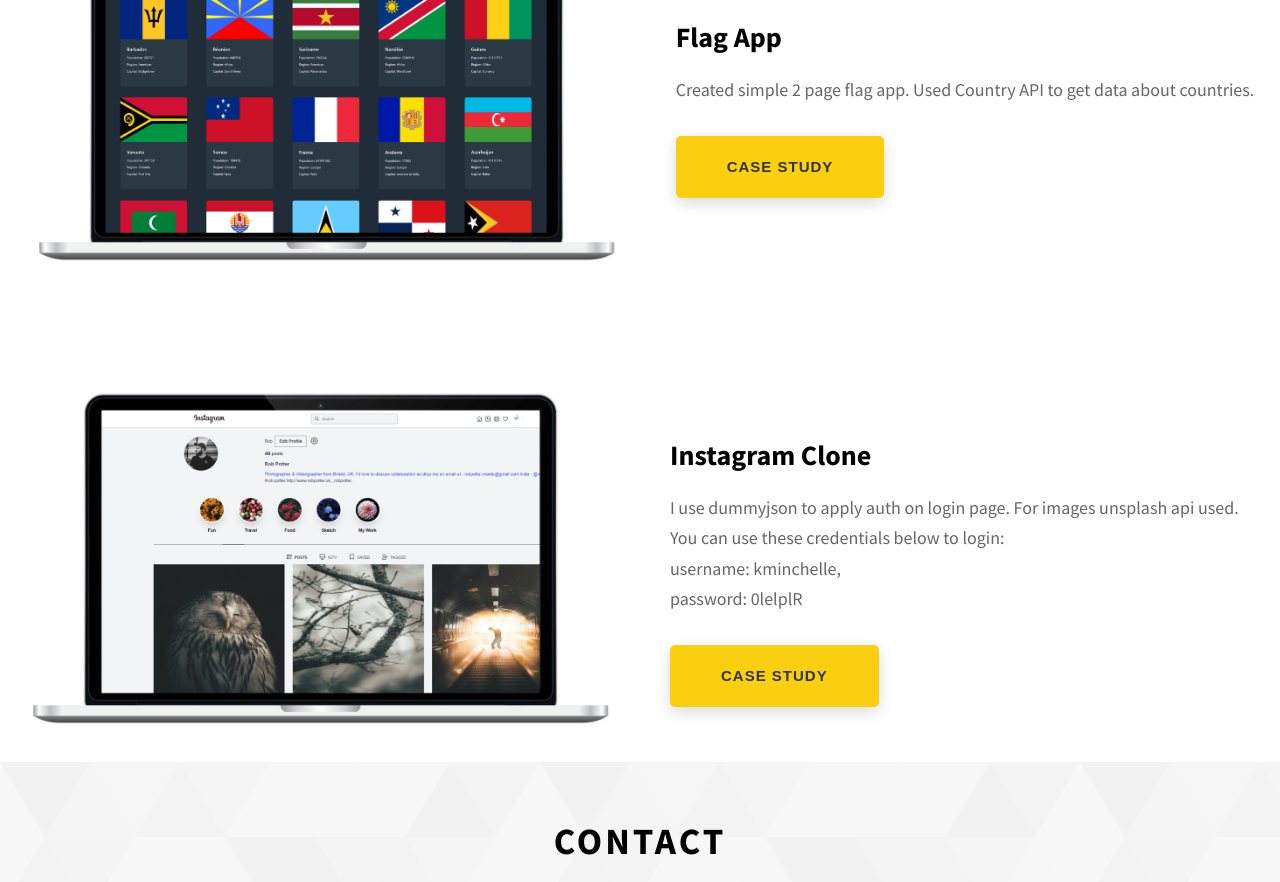
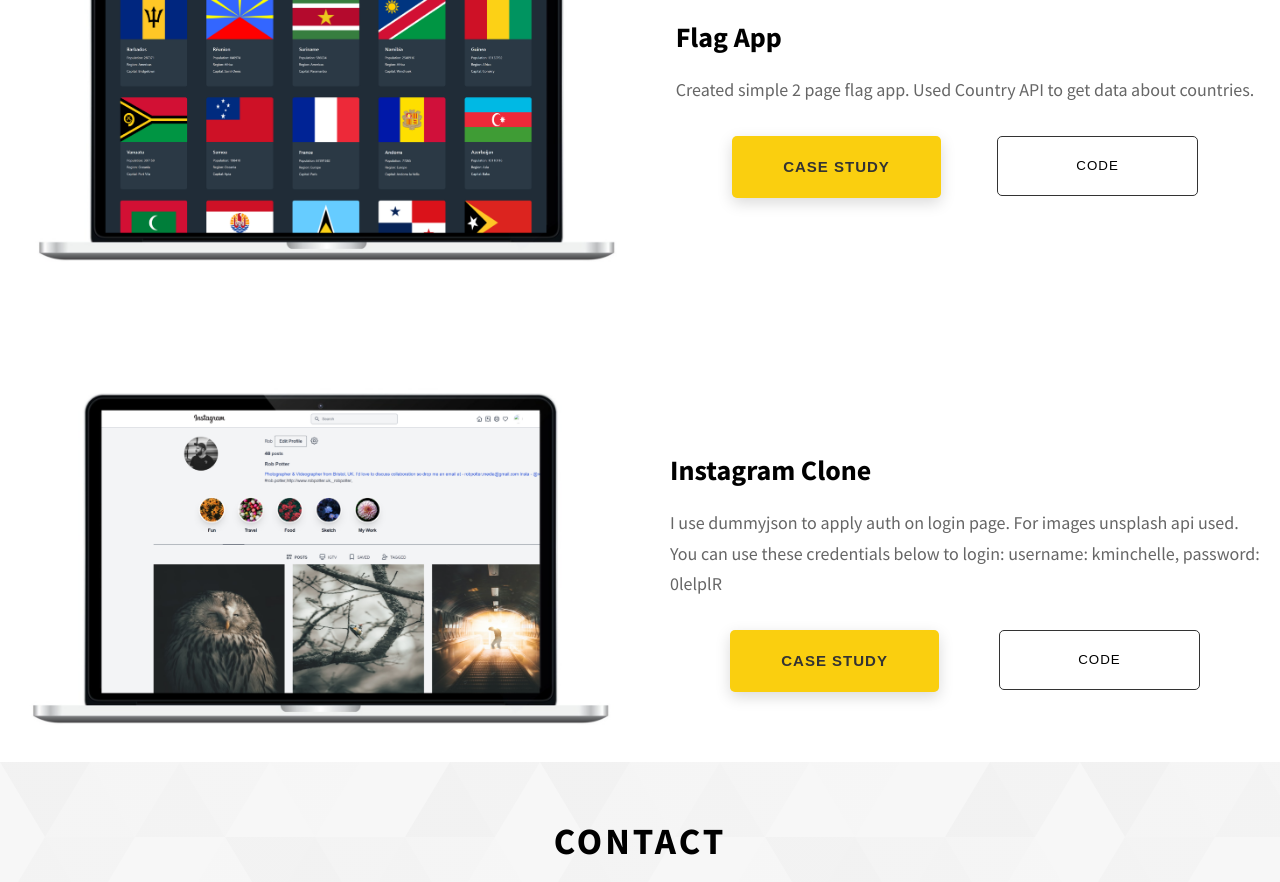
Before and after one commit to elchin-jafar/portfolio, a React (Vite) app: page / in a window 1280 px wide. Shown: the part 2240-3122 px from the top of the page. Built offline with nearby package versions, Linux system fonts and the light colour scheme.

Commit message:
add button for projects code

```diff
--- a/src/components/button/Button.jsx
+++ b/src/components/button/Button.jsx
@@ -4,13 +4,15 @@
 import "../../utils.css";
 
 function Button(props) {
-  const { large, mid, small, children } = props;
+  const { large, mid, small, outlined, children } = props;
   return (
     <button
-      className={clsx(`${classes["project-button"]}`, {
+      className={clsx({
+        [classes["project-button"]]: !outlined,
         small: small,
         mid: mid,
         large: large,
+        [classes.outlined]: outlined,
       })}
     >
       {children}
--- a/src/components/button/Button.module.css
+++ b/src/components/button/Button.module.css
@@ -18,3 +18,21 @@
   box-shadow: -7px 7px 20px 0 rgb(0 0 0 / 35%);
   transform: translate(3px, -3px);
 }
+
+.outlined {
+  border: 1px solid #333;
+  background-color: #fff;
+  padding: 1.4rem 7.8rem;
+  letter-spacing: 1px;
+  line-height: 3rem;
+  text-transform: uppercase;
+  cursor: pointer;
+  border-radius: 5px;
+  transition: transform, box-shadow;
+  transition-duration: 0.1s;
+}
+
+.outlined:hover {
+  box-shadow: -7px 7px 20px 0 rgb(0 0 0 / 35%);
+  transform: translate(3px, -3px);
+}
--- a/src/components/project-element/ProjectElement.jsx
+++ b/src/components/project-element/ProjectElement.jsx
@@ -1,7 +1,7 @@
 import classes from "./ProjectElement.module.css";
 import Button from "../button/Button";
 
-function ProjectElement({ img, title, info, link }) {
+function ProjectElement({ img, title, info, link, codeLink }) {
   return (
     <section className={classes["project-element"]}>
       <div className={classes.image}>
@@ -10,9 +10,14 @@
       <div className={classes.info}>
         <h2 className={classes.header}>{title}</h2>
         <p className={classes["info-paragraph"]}>{info}</p>
-        <a href={link} target="_blank">
-          <Button small>Case Study</Button>
-        </a>
+        <div className={classes["button-holder"]}>
+          <a href={link} target="_blank">
+            <Button small>Case Study</Button>
+          </a>
+          <a href={codeLink} target="_blank">
+            <Button outlined>code</Button>
+          </a>
+        </div>
       </div>
     </section>
   );
--- a/src/components/project-element/ProjectElement.module.css
+++ b/src/components/project-element/ProjectElement.module.css
@@ -10,8 +10,6 @@
 }
 
 .image img {
-  /* position: relative; */
-  /* margin-right: 5rem; */
   width: 50rem;
 }
 
@@ -32,7 +30,13 @@
   max-width: 60rem;
   line-height: 1.7;
   margin-bottom: 3rem;
-  white-space: pre-line;
+}
+
+.button-holder {
+  height: 14rem;
+  display: flex;
+  flex-direction: column;
+  justify-content: space-between;
 }
 
 @media only screen and (min-width: 395px) {
@@ -57,69 +61,19 @@
   .image img {
     width: 60rem;
   }
+  .button-holder {
+    height: initial;
+    flex-direction: row;
+    justify-content: space-evenly;
+  }
 }
 
 @media only screen and (min-width: 1135px) {
   .project-element {
     flex-direction: row;
   }
-
   .image img {
     margin-right: 5rem;
     width: 60rem;
   }
 }
-
-/* @media only screen and (min-width: 1200px) {
-  .project-element {
-    flex-direction: column;
-  }
-  .image img {
-    width: 53rem;
-  }
-}
-
-@media only screen and (min-width: 992px) {
-  .project-element {
-    flex-direction: column;
-  }
-  .image img {
-    width: 53rem;
-  }
-}
-
-@media only screen and (min-width: 768px) {
-  .project-element {
-    flex-direction: column;
-  }
-  .image img {
-    width: 43rem;
-  }
-}
-
-@media only screen and (min-width: 576px) {
-  .project-element {
-    flex-direction: column;
-  }
-  .image img {
-    width: 40rem;
-  }
-}
-
-@media only screen and (min-width: 470px) {
-  .project-element {
-    flex-direction: column;
-  }
-  .image img {
-    width: 35rem;
-  }
-}
-
-@media only screen and (min-width: 270px) {
-  .project-element {
-    flex-direction: column;
-  }
-  .image img {
-    width: 35rem;
-  }
-} */
--- a/src/pages/Projects.jsx
+++ b/src/pages/Projects.jsx
@@ -17,12 +17,14 @@
         title="Flag App"
         info="Created simple 2 page flag app. Used Country API to get data about countries. "
         link="https://elchin-jafar-flag-app.netlify.app"
+        codeLink="https://github.com/elchin-jafar/flag"
       />
       <ProjectElement
         img={big}
         title="Instagram Clone"
         info={`I use dummyjson to apply auth on login page. For images unsplash api used. You can use these credentials below to login:\nusername: kminchelle, \npassword: 0lelplR`}
         link="https://instagram-clone-vite.netlify.app"
+        codeLink="https://github.com/elchin-jafar/ig-clone-vite"
       />
     </section>
   );
```
